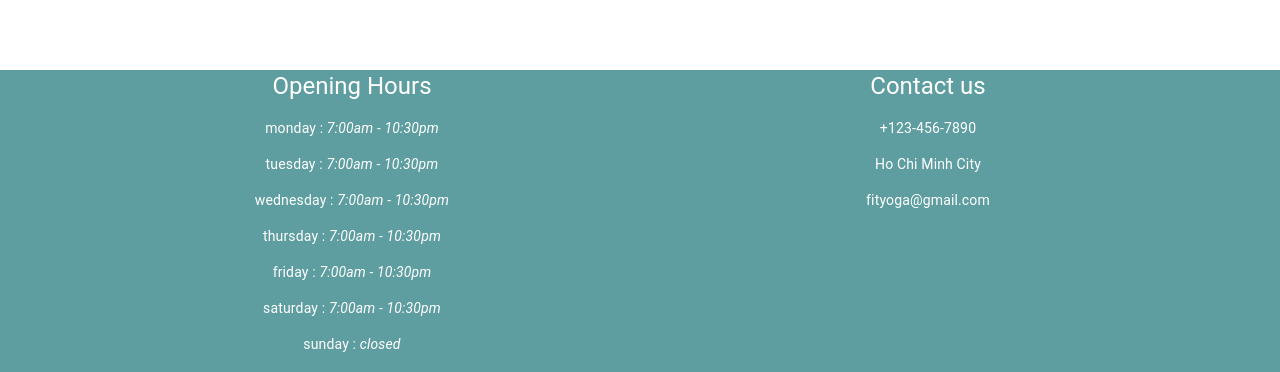
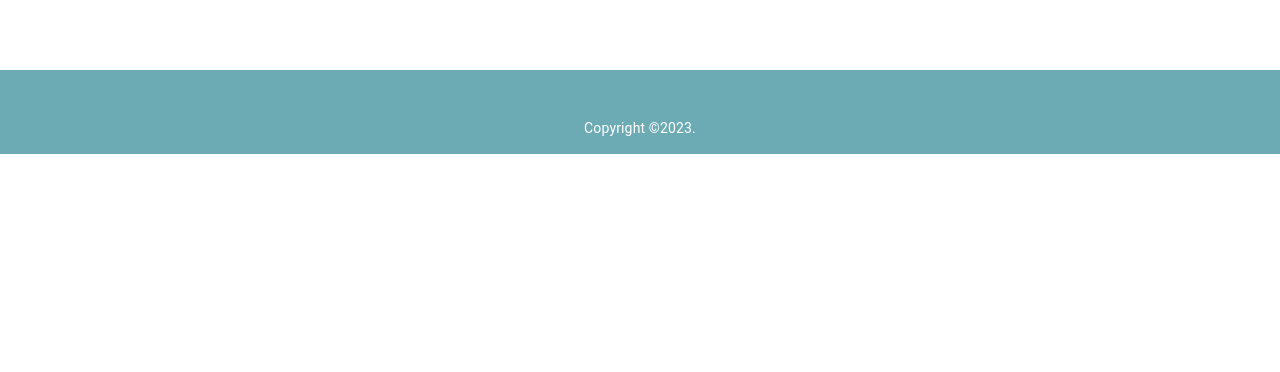
Before and after one commit to tranlebaongoc1512/sdnfrontend, a React (Create React App) app: page / in a window 1280 px wide. Shown: the part 1819-2191 px from the top of the page. After the commit the page ends 1973 px from the top, so only its background shows below. Built offline with nearby package versions, Linux system fonts and the light colour scheme.

Commit message:
fix Footer

```diff
--- a/src/components/Footer/Footer.js
+++ b/src/components/Footer/Footer.js
@@ -1,40 +1,28 @@
 import React from 'react';
 import './Footer.css'
-import { Container, Typography, Grid} from '@mui/material';
+import { Container, Typography, Grid, Box} from '@mui/material';
+import Link from "@mui/material/Link";
 
 export default function FooterComponent() {
 
   return (
     <footer>
-      <Container>
-        <Grid container>
-          <Grid item xs={12} md={6}>
-            <Typography variant="h5" component="h2" color="white">
-              Opening Hours
-            </Typography>
-            <Typography variant="body2" color="white" mt={2}>
-                monday : <i> 7:00am - 10:30pm </i>
-            </Typography>
-            <Typography variant="body2" color="white" mt={2}>tuesday : <i> 7:00am - 10:30pm </i></Typography>
-            <Typography variant="body2" color="white" mt={2}>wednesday : <i> 7:00am - 10:30pm </i> </Typography>
-            <Typography variant="body2" color="white" mt={2}>thursday : <i> 7:00am - 10:30pm </i> </Typography>
-            <Typography variant="body2" color="white" mt={2}>friday : <i> 7:00am - 10:30pm </i> </Typography>
-            <Typography variant="body2" color="white" mt={2}>saturday : <i> 7:00am - 10:30pm </i> </Typography>
-            <Typography variant="body2" color="white" mt={2}>sunday : <i> closed </i> </Typography>
-          </Grid>
-          <Grid item xs={12} md={6}>
-            <Typography variant="h5" component="h2" color="white">
-              Contact us
-            </Typography>
-            <Typography variant="body2" color="white" mt={2}>+123-456-7890</Typography>
-            <Typography variant="body2" color="white" mt={2}>Ho Chi Minh City</Typography>
-            <Typography variant="body2" color="white" mt={2}>fityoga@gmail.com</Typography>
-          </Grid>
-        </Grid>
+      <Box
+      style={{ backgroundColor: '#6dabb4' }}
+      sx={{
+
+        pt: 6, pb: 2
+      }}
+      component="footer"
+    >
+      <Container maxWidth="sm" >
+        <Typography variant="body2" color="text.secondary" align="center"style={{ color: 'white' }}>
+          Copyright ©
+          {new Date().getFullYear()}
+          {"."}
+        </Typography>
       </Container>
-      <Typography variant="body2" color="white" align="center" mt={2}>
-        © 2023 Copyright Text
-      </Typography>
+    </Box>
     </footer>
   );
 }
--- a/src/components/Profile/Profile.js
+++ b/src/components/Profile/Profile.js
@@ -247,12 +247,12 @@ const Profile = () => {
             </Tabs>
             <div>
               {value === 1 && <div className={styles.tabContent}>
-                <Typography variant='h4' sx={{ borderBottom: '1px solid black', paddingBottom: '15px', marginBottom: '10px' }}>Change user info</Typography>
+                <Typography variant='h4' sx={{ borderBottom: '1px solid black', paddingBottom: '15px', marginBottom: '10px', marginTop:'20px'}}>Change user info</Typography>
                 <TextField
+
                   id="fullName"
                   label="Full Name"
                   fullWidth
-                  margin="normal"
                   name="fullName"
                   value={formik.values.fullName}
                   onChange={formik.handleChange}
--- a/src/components/Profile/profile.module.css
+++ b/src/components/Profile/profile.module.css
@@ -41,7 +41,7 @@
 }
 .tabsLable {
   color: black !important;
-  font-weight: 600;
+  font-weight: 900 !important;
 }
 .tabContent {
   width: calc(100vw - 316px);
```
